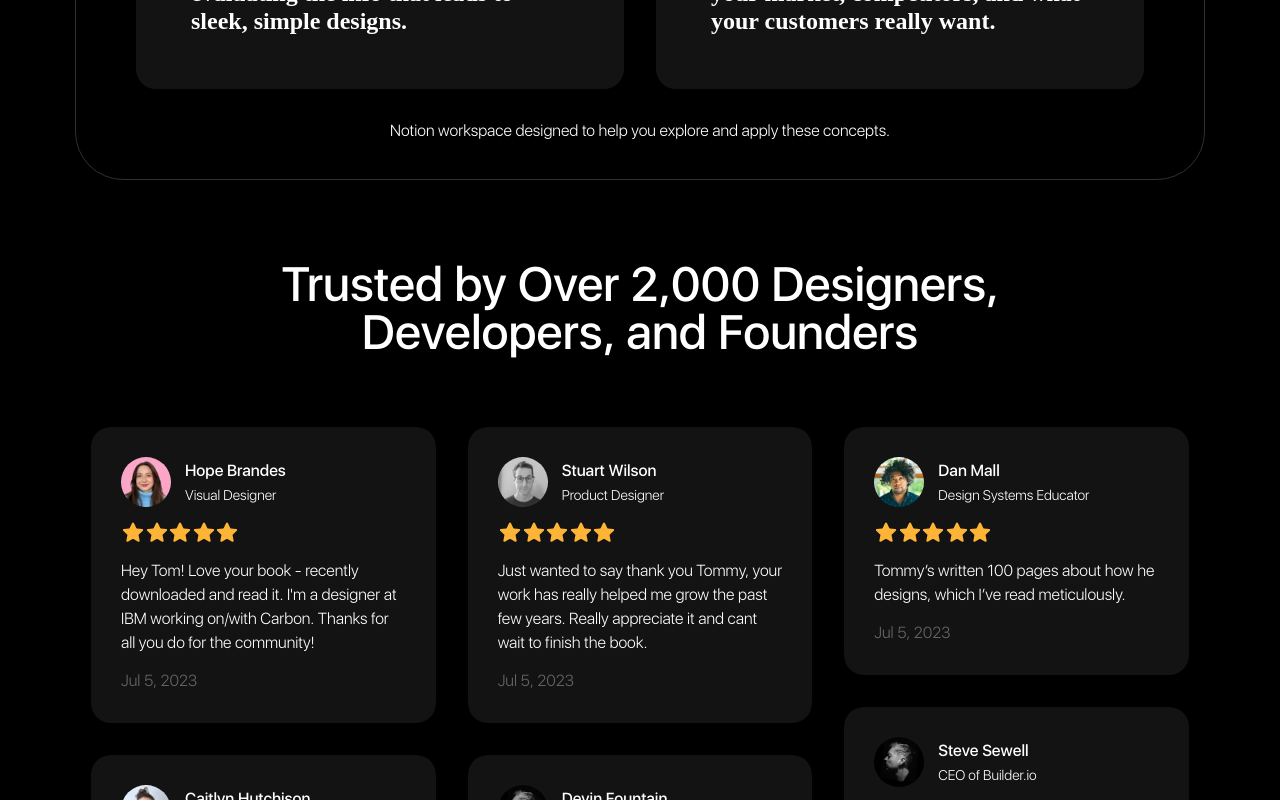
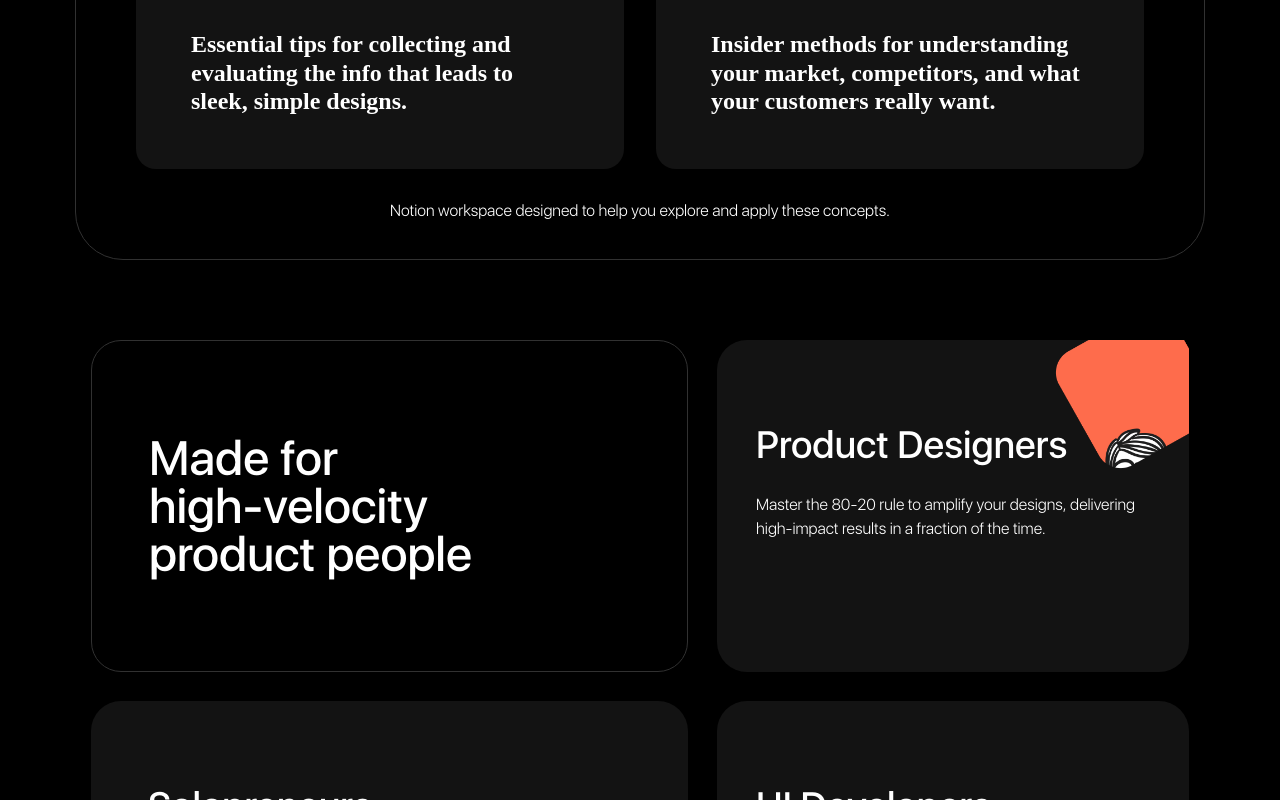
Before and after one commit to deepak-jhajhria/UIDecisions-project, a React (Create React App) app: page / in a window 1280 px wide. Shown: the part 739-1539 px from the top of the page. Built offline with nearby package versions, Linux system fonts and the light colour scheme; a web font is replaced by a local one.

Commit message:
update madefor section

```diff
--- a/src/App.js
+++ b/src/App.js
@@ -5,9 +5,9 @@ import Trusted from './components/Trusted';
 
 function App() {
   return (
-    <div className='bg-primary max-w-[1920px] mx-auto'>
+    <div className='bg-primary max-w-[1920px] mx-auto py-20'>
       <MakingDesign />
-      {/* <MadeFor /> */}
+      <MadeFor />
       <Trusted />
     </div>
   );
--- a/src/components/MadeFor.jsx
+++ b/src/components/MadeFor.jsx
@@ -6,15 +6,15 @@ const MadeFor = () => {
     return (
         <div className="py-10">
             <div className="container max-w-[1130px]">
-                <div className="grid grid-cols-9 gap-[29px]">
-                    <div className="border border-primary-dark rounded-[30px] col-span-5 py-[93px] px-[57px]">
-                        <Heading className="max-w-[358px]" title="Made for &nbsp; &nbsp; high-velocity product people" />
+                <div className="grid grid-cols-1 md:grid-cols-2 lg:grid-cols-9 gap-[29px]">
+                    <div className="border border-primary-dark rounded-[30px] lg:col-span-5 py-[93px] px-[57px]">
+                        <Heading className="max-w-[260px] lg:max-w-[358px]" title="Made for &nbsp; &nbsp; high-velocity product people" />
                     </div>
                     {madeForSecList.map((item, index) => (
-                        <div key={index} className={`flex bg-primary-lighter rounded-[30px] col-span-4 py-[87px] px-[39px] relative ${index === 1 && "!col-span-5 px-[57px]"}`}>
+                        <div key={index} className={`flex bg-primary-lighter rounded-[30px] lg:col-span-4 py-[87px] px-[39px] relative ${index === 1 && "lg:!col-span-5 px-[57px]"}`}>
                             <div className="relative z-10 flex flex-col">
-                                <h4 className="font-medium text-white text-custom-3xl">{item.title}</h4>
-                                <Description description={item.description} />
+                                <h4 className="text-2xl font-medium text-white lg:text-custom-3xl sm:text-3xl">{item.title}</h4>
+                                <Description className="mt-[30px]" description={item.description} />
                             </div>
                             <img className={`absolute z-0 bottom-0 right-0 w-[30%] ${index === 0 && "top-0"}`} src={item.animateImage} alt="animateimage" />
                         </div>
--- a/src/components/MakingDesign.jsx
+++ b/src/components/MakingDesign.jsx
@@ -4,9 +4,9 @@ import { makingDesignList } from "./common/Helper"
 
 const MakingDesign = () => {
     return (
-        <div className="p-6 sm:p-8 lg:p-10">
+        <div className="sm:p-8 lg:p-10">
             <div className="container max-w-[1130px] sm:border rounded-[36px] lg:rounded-[48px] border-primary-dark sm:p-8 lg:px-10 xl:px-[60px] lg:py-9">
-                <Heading className="pt-1" title="Making Design Decisions" />
+                <Heading className="pt-1 text-center sm:text-start" title="Making Design Decisions" />
                 <Description className="pt-[11px] text-secondary-light" description="How to design effective user interfaces at warp-speed." />
                 <div className="grid grid-cols-1 md:grid-cols-2 gap-8 pt-[34px]">
                     {makingDesignList.map((item, index) => (
--- a/src/components/common/Heading.jsx
+++ b/src/components/common/Heading.jsx
@@ -1,5 +1,5 @@
 
 const Heading = ({ title, className }) => {
-    return <h2 className={`text-white font-medium text-2xl sm:text-4xl lg:text-5xl lg:!leading-[48px] ${className}`}>{title}</h2>
+    return <h2 className={`text-white font-medium px-5 sm:px-10 lg:px-0 text-2xl sm:text-4xl lg:text-5xl lg:!leading-[48px] ${className}`}>{title}</h2>
 }
 export default Heading
```
